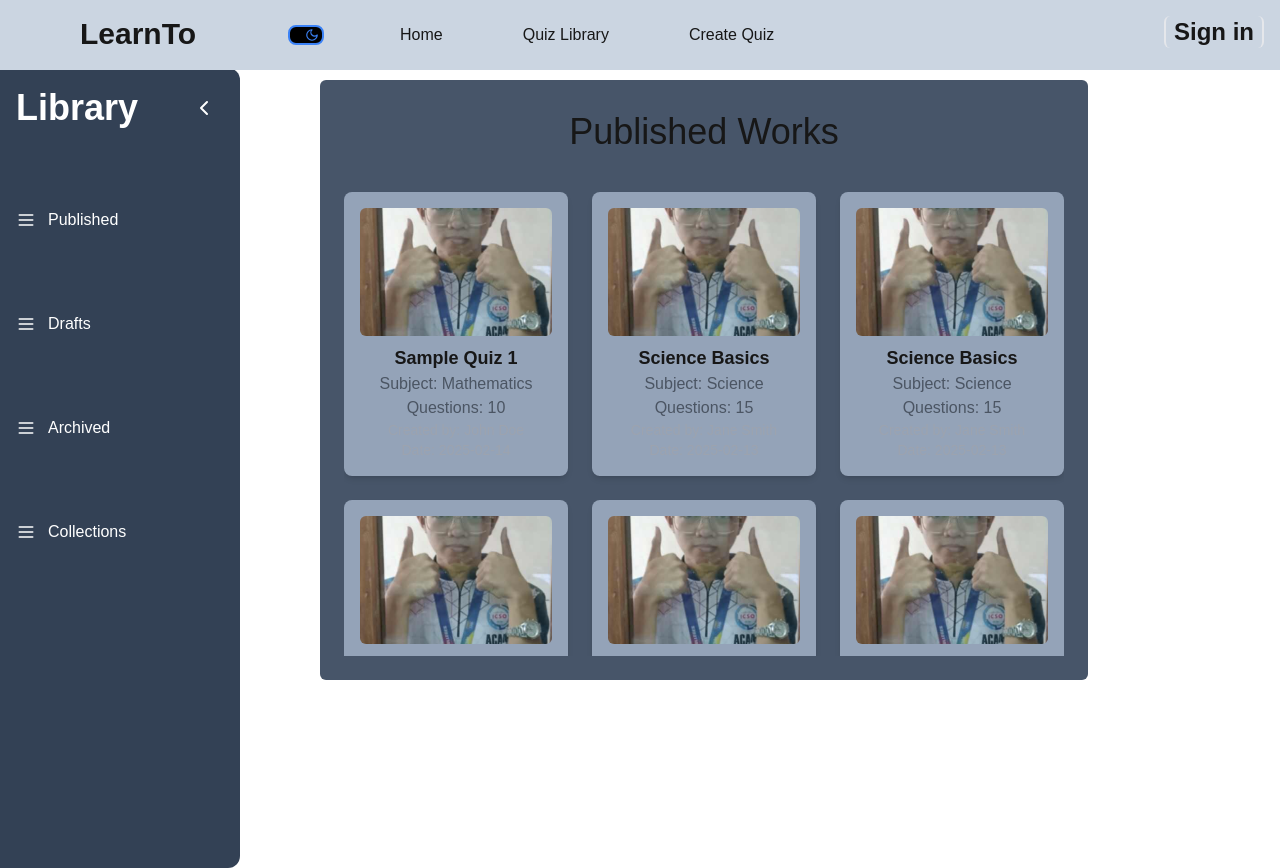
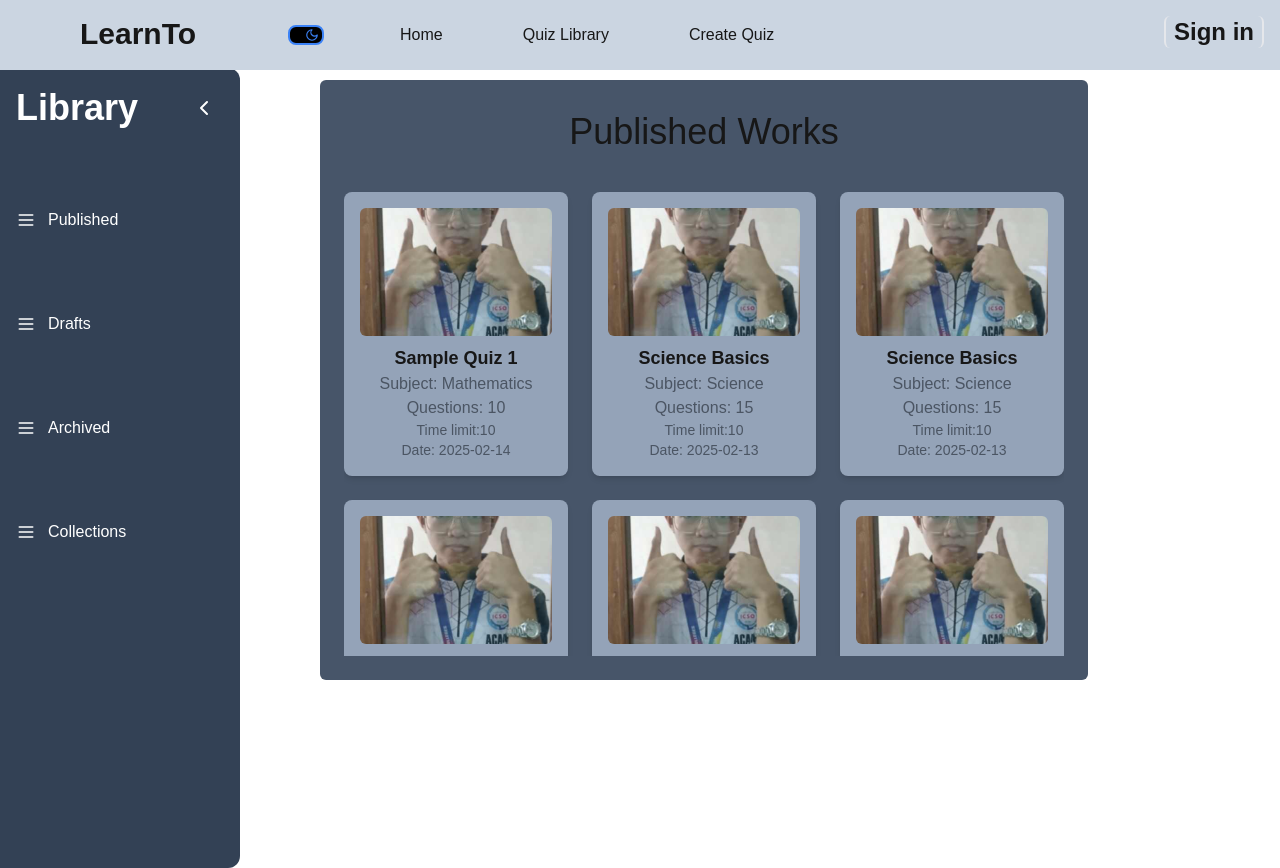
Before and after one commit to JoeyCollado/learnto, a Next.js app: page /pages/quizArchive/published in a window 1280 px wide. Built offline with nearby package versions, Linux system fonts and the light colour scheme; no server answers.

Commit message:
time data

```diff
--- a/app/components/QuizCard.tsx
+++ b/app/components/QuizCard.tsx
@@ -8,8 +8,8 @@ const QuizCard = ({ quiz }: { quiz: Quiz }) => {
       <h2 className="text-lg font-bold mt-2">{quiz.title}</h2>
       <p className="text-gray-600">Subject: {quiz.subject}</p>
       <p className="text-gray-600">Questions: {quiz.questions}</p>
-      <p className="text-gray-400 text-sm">Created by: {quiz.creator}</p>
-      <p className="text-gray-400 text-sm">Date: {quiz.dateCreated}</p>
+      <p className="text-gray-600 text-sm">Time limit:{quiz.time}</p>
+      <p className="text-gray-600 text-sm">Date: {quiz.dateCreated}</p>
     </div>
   );
 };
--- a/app/components/types.ts
+++ b/app/components/types.ts
@@ -6,4 +6,5 @@ export interface Quiz {
     subject: string;
     dateCreated: string;
     creator: string;
+    time: number;
   }
--- a/app/pages/quizCreate/page.tsx
+++ b/app/pages/quizCreate/page.tsx
@@ -29,8 +29,8 @@ const page = () => {
     <Navbar isDarkMode={isDarkMode}/>
     <div className='text-center text-4xl mt-20 h-screen'>
      <div className='flex flex-col w-56 gap-10 ml-[30%] md:ml-[40%]'>
-        <button className='transition-all duration-300 ease-in-out align-middle justify-center bg-slate-600 px-2 rounded-md py-3 hover:bg-blue-700'>Create Quiz</button>
-        <button className='transition-all duration-300 ease-in-out align-middle justify-center bg-slate-600 px-2 rounded-md py-3 hover:bg-blue-700'>Generate Quiz</button>
+        <button className='transition-all duration-300 ease-in-out align-middle justify-center bg-slate-600 px-3 rounded-md py-3 hover:bg-blue-700'>+ Create </button>
+        <button className='transition-all duration-300 ease-in-out align-middle justify-center bg-slate-600 px-3 rounded-md py-3 hover:bg-blue-700'>+ Generate </button>
         </div>
     </div>
     </>
--- a/app/types/types.ts
+++ b/app/types/types.ts
@@ -6,4 +6,5 @@ export interface Quiz {
     subject: string;
     dateCreated: string;
     creator: string;
+    time: number;
   }
--- a/public/datas/published.json
+++ b/public/datas/published.json
@@ -6,7 +6,9 @@
       "questions": 10,
       "subject": "Mathematics",
       "dateCreated": "2025-02-14",
-      "creator": "John Doe"
+      "creator": "John Doe",
+      "time": 10
+
     },
     {
       "id": 2,
@@ -15,7 +17,9 @@
       "questions": 15,
       "subject": "Science",
       "dateCreated": "2025-02-13",
-      "creator": "Jane Smith"
+      "creator": "Jane Smith",
+      "time": 10
+
     },
     {
       "id": 3,
@@ -24,7 +28,9 @@
       "questions": 15,
       "subject": "Science",
       "dateCreated": "2025-02-13",
-      "creator": "Jane Smith"
+      "creator": "Jane Smith",
+      "time": 10
+
     },
     {
       "id": 4,
@@ -33,7 +39,9 @@
       "questions": 15,
       "subject": "Science",
       "dateCreated": "2025-02-13",
-      "creator": "Jane Smith"
+      "creator": "Jane Smith",
+      "time": 10
+
     },
     {
       "id": 5,
@@ -42,7 +50,9 @@
       "questions": 15,
       "subject": "Science",
       "dateCreated": "2025-02-13",
-      "creator": "Jane Smith"
+      "creator": "Jane Smith",
+      "time": 10
+
     },
     {
       "id": 6,
@@ -51,7 +61,9 @@
       "questions": 15,
       "subject": "Science",
       "dateCreated": "2025-02-13",
-      "creator": "Jane Smith"
+      "creator": "Jane Smith",
+      "time": 10
+
     },
     {
       "id": 7,
@@ -60,6 +72,7 @@
       "questions": 15,
       "subject": "Science",
       "dateCreated": "2025-02-13",
-      "creator": "Jane Smith"
+      "creator": "Jane Smith",
+      "time": 10
     }
   ]
```
